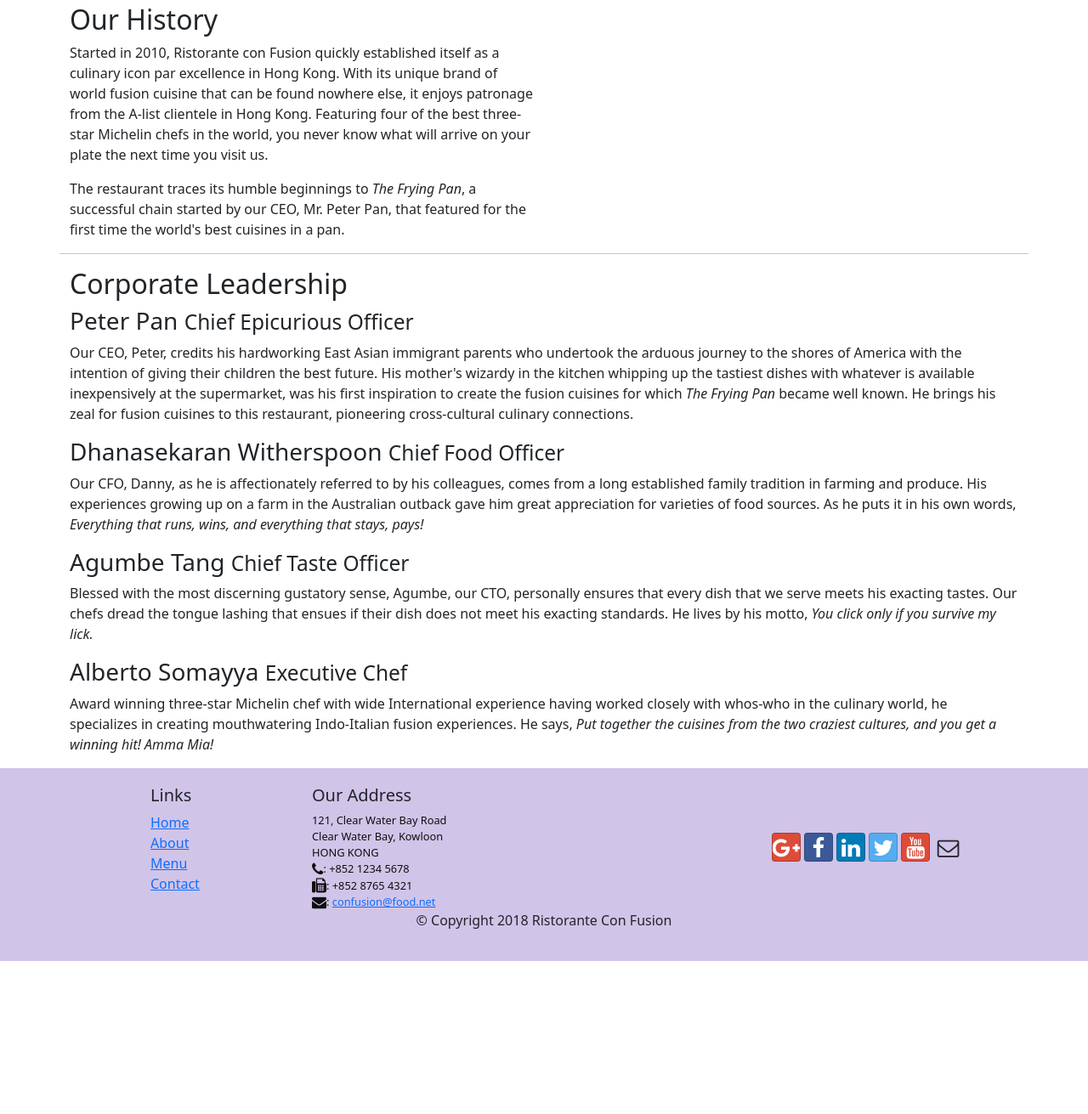
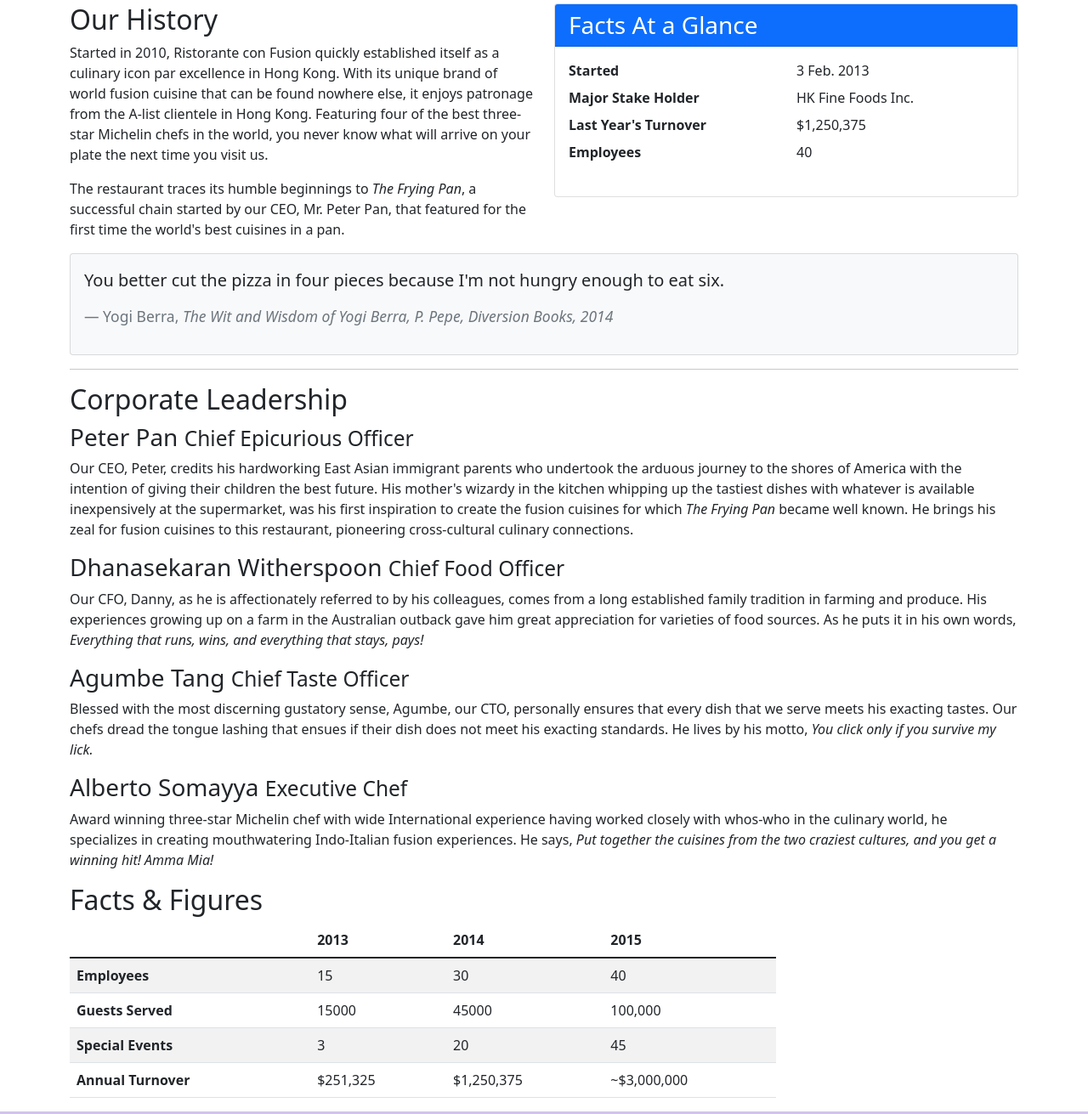
Before and after one commit to siddhantsangai/bootstrap, a website: page aboutus.html in a window 1280 px wide. Shown: the part 437-1748 px from the top of the page at 85% size. Before the commit the page ends 1568 px from the top, so only its background shows below. Drawn offline with nearby package versions, Linux system fonts and the light colour scheme.

Commit message:
Cards and Tables

```diff
--- a/aboutus.html
+++ b/aboutus.html
@@ -75,10 +75,39 @@
                 <p>Started in 2010, Ristorante con Fusion quickly established itself as a culinary icon par excellence in Hong Kong. With its unique brand of world fusion cuisine that can be found nowhere else, it enjoys patronage from the A-list clientele in Hong Kong.  Featuring four of the best three-star Michelin chefs in the world, you never know what will arrive on your plate the next time you visit us.</p>
                 <p>The restaurant traces its humble beginnings to <em>The Frying Pan</em>, a successful chain started by our CEO, Mr. Peter Pan, that featured for the first time the world's best cuisines in a pan.</p>
             </div>
-            <div class="col-sm-6">
+            <div class="col-12 col-sm-6">
+                <div class="card">
+                    <h3 class="card-header bg-primary text-white">Facts At a Glance</h3>
+                    <div class="card-body">
+                        <dl class="row">
+                            <dt class="col-6">Started</dt>
+                            <dd class="col-6">3 Feb. 2013</dd>
+                            <dt class="col-6">Major Stake Holder</dt>
+                            <dd class="col-6">HK Fine Foods Inc.</dd>
+                            <dt class="col-6">Last Year's Turnover</dt>
+                            <dd class="col-6">$1,250,375</dd>
+                            <dt class="col-6">Employees</dt>
+                            <dd class="col-6">40</dd>
+                        </dl>
+                    </div>
+                </div>
             </div>
-            <hr>
+            <div class="col-12">
+                <div class="card card-body bg-light">
+                    <blockquote class="blockquote">
+                        <p class="mb-0">You better cut the pizza in four pieces because
+                            I'm not hungry enough to eat six.
+                        </p>
+                        <br>
+                        <footer class="blockquote-footer">Yogi Berra,
+                            <cite title="Source Title">The Wit and Wisdom of Yogi Berra,
+                            P. Pepe, Diversion Books, 2014</cite>
+                        </footer>
+                    </blockquote>
+                </div>
+            </div>
         </div>
+        <hr>
 
 
         <div class="row">
@@ -93,6 +122,50 @@
                 <h3>Alberto Somayya <small>Executive Chef</small></h3>
                 <p class="d-none d-sm-block">Award winning three-star Michelin chef with wide International experience having worked closely with whos-who in the culinary world, he specializes in creating mouthwatering Indo-Italian fusion experiences. He says, <em>Put together the cuisines from the two craziest cultures, and you get a winning hit! Amma Mia!</em></p>
             </div>
+       </div>
+
+       <div class="row">
+           <div class="col-12 col-sm-9">
+               <h2>Facts & Figures</h2>
+               <div class="table-responsive">
+                <table class="table table-striped">
+                    <thead class="thead-dark">
+                        <tr>
+                            <th>&nbsp;</th>
+                            <th>2013</th>
+                            <th>2014</th>
+                            <th>2015</th>
+                        </tr>
+                    </thead>
+                    <tbody>
+                        <tr>
+                            <th>Employees</th>
+                            <td>15</td>
+                            <td>30</td>
+                            <td>40</td>
+                        </tr>
+                        <tr>
+                            <th>Guests Served</th>
+                            <td>15000</td>
+                            <td>45000</td>
+                            <td>100,000</td>
+                        </tr>
+                        <tr>
+                            <th>Special Events</th>
+                            <td>3</td>
+                            <td>20</td>
+                            <td>45</td>
+                        </tr>
+                        <tr>
+                            <th>Annual Turnover</th>
+                            <td>$251,325</td>
+                            <td>$1,250,375</td>
+                            <td>~$3,000,000</td>
+                        </tr>
+                    </tbody>
+                </table>
+            </div>
+           </div>
        </div>
 
     </div>
```
